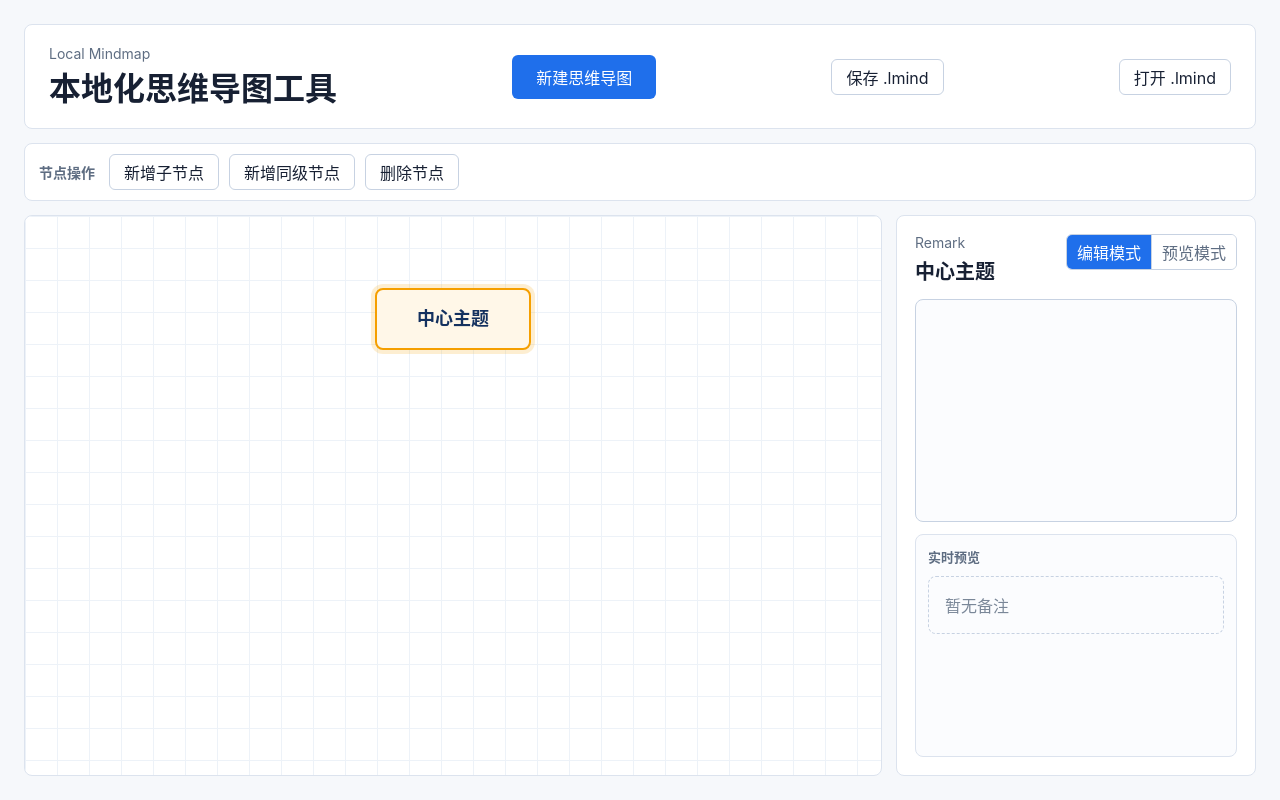
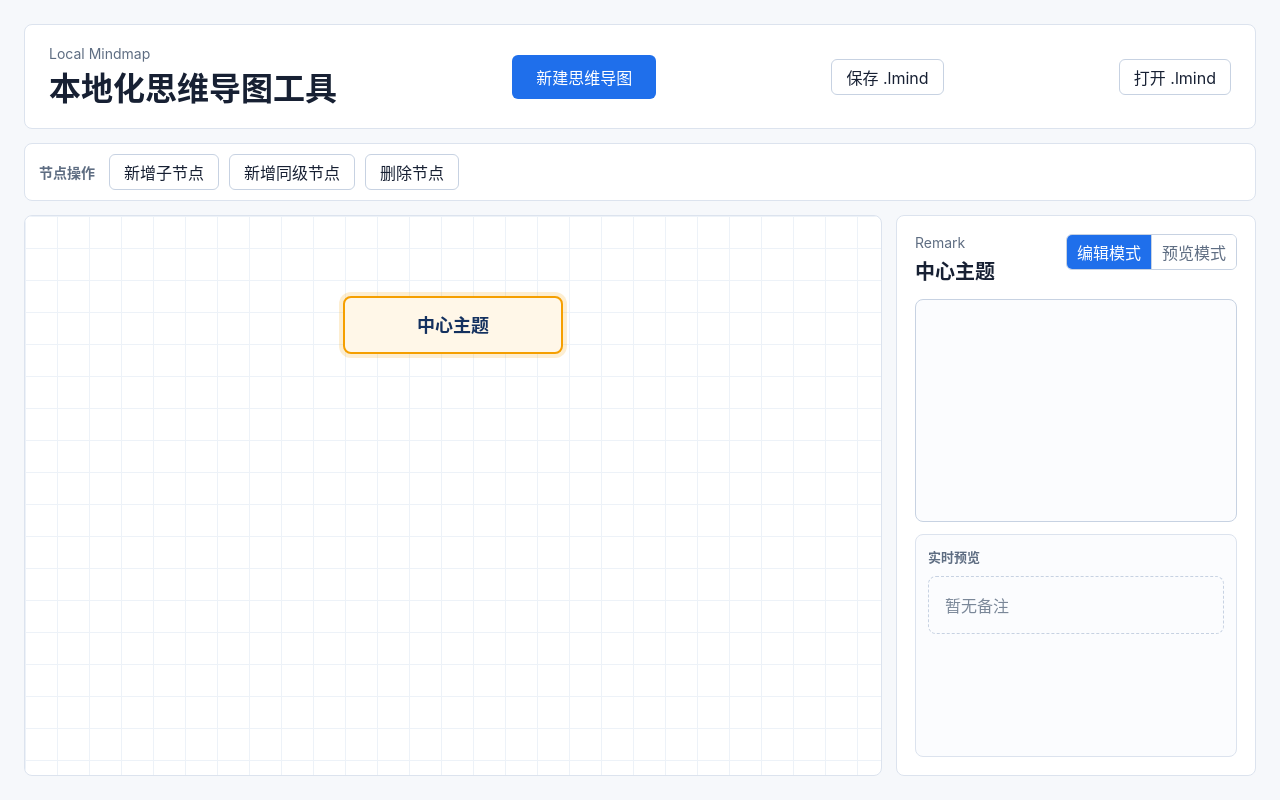
Before and after one commit to hzhexuan1104-hash/local-mindmap, a React (Vite) app: page / in a window 1280 px wide. Built offline with nearby package versions, Linux system fonts and the light colour scheme.

Commit message:
fix: prevent long text overflow in remark panel

```diff
--- a/src/app/App.tsx
+++ b/src/app/App.tsx
@@ -1,4 +1,5 @@
 import { useEffect, useRef, useState } from 'react';
+import { createMindmapLayoutStyle } from '../features/mindmap/layout';
 import { openMindmapFromLocalFile } from '../features/mindmap/openMindmap';
 import { RemarkPanel } from '../features/mindmap/RemarkPanel';
 import { saveMindmapAsLmind } from '../features/mindmap/saveMindmap';
@@ -117,9 +118,10 @@ function MindmapTree({
         }}
       >
         {isEditing ? (
-          <input
+          <textarea
             className="node-editor"
             value={editingText}
+            rows={1}
             autoFocus
             onClick={(event) => event.stopPropagation()}
             onDoubleClick={(event) => event.stopPropagation()}
@@ -127,6 +129,7 @@ function MindmapTree({
             onBlur={onCommitEdit}
             onKeyDown={(event) => {
               if (event.key === 'Enter') {
+                event.preventDefault();
                 onCommitEdit();
               }
             }}
@@ -166,6 +169,7 @@ export function App() {
   const [message, setMessage] = useState('');
   const messageTimerRef = useRef<number | undefined>(undefined);
   const selectedNode = findNodeById(mindmap, selectedNodeId) ?? mindmap;
+  const mindmapLayoutStyle = createMindmapLayoutStyle();
 
   useEffect(() => {
     return () => {
@@ -245,7 +249,7 @@ export function App() {
     }
 
     setMindmap((currentMindmap) => deleteNodeById(currentMindmap, selectedNodeId));
-    setSelectedNodeId('root');
+    setSelectedNodeId(mindmap.id);
     setEditingNodeId(null);
   };
 
@@ -340,7 +344,7 @@ export function App() {
       <div className="workspace-layout">
         <section className="mindmap-canvas" aria-label="思维导图画布">
           <div className="canvas-grid" aria-hidden="true" />
-          <div className="mindmap-tree">
+          <div className="mindmap-tree" style={mindmapLayoutStyle}>
             <MindmapTree
               node={mindmap}
               selectedNodeId={selectedNodeId}
--- a/src/features/mindmap/RemarkPanel.tsx
+++ b/src/features/mindmap/RemarkPanel.tsx
@@ -19,7 +19,7 @@ export function RemarkPanel({
   return (
     <aside className="remark-panel" aria-labelledby="remark-panel-title">
       <div className="remark-panel-header">
-        <div>
+        <div className="remark-title-block">
           <p className="eyebrow">Remark</p>
           <h2 id="remark-panel-title">{selectedNode.text}</h2>
         </div>
--- /dev/null
+++ b/src/features/mindmap/layout.ts
@@ -0,0 +1,27 @@
+import type { CSSProperties } from 'react';
+
+const MINDMAP_LAYOUT = {
+  canvasPadding: 80,
+  childHorizontalGap: 52,
+  childVerticalGap: 64,
+  nodeMinWidth: 144,
+  nodeMaxWidth: 220,
+} as const;
+
+type MindmapLayoutStyle = CSSProperties & {
+  '--mindmap-canvas-padding': string;
+  '--mindmap-child-horizontal-gap': string;
+  '--mindmap-child-vertical-gap': string;
+  '--mindmap-node-min-width': string;
+  '--mindmap-node-max-width': string;
+};
+
+export function createMindmapLayoutStyle(): MindmapLayoutStyle {
+  return {
+    '--mindmap-canvas-padding': `${MINDMAP_LAYOUT.canvasPadding}px`,
+    '--mindmap-child-horizontal-gap': `${MINDMAP_LAYOUT.childHorizontalGap}px`,
+    '--mindmap-child-vertical-gap': `${MINDMAP_LAYOUT.childVerticalGap}px`,
+    '--mindmap-node-min-width': `${MINDMAP_LAYOUT.nodeMinWidth}px`,
+    '--mindmap-node-max-width': `${MINDMAP_LAYOUT.nodeMaxWidth}px`,
+  };
+}
--- a/src/styles/global.css
+++ b/src/styles/global.css
@@ -18,6 +18,7 @@ body {
   margin: 0;
   min-width: 320px;
   min-height: 100vh;
+  overflow-x: hidden;
 }
 
 button {
@@ -29,6 +30,8 @@ input {
 }
 
 .app-shell {
+  width: 100%;
+  max-width: 100vw;
   min-height: 100vh;
   display: flex;
   flex-direction: column;
@@ -38,6 +41,7 @@ input {
 
 .app-header {
   width: 100%;
+  min-width: 0;
   display: flex;
   align-items: center;
   justify-content: space-between;
@@ -90,6 +94,7 @@ h2 {
 }
 
 .node-toolbar {
+  min-width: 0;
   display: flex;
   align-items: center;
   flex-wrap: wrap;
@@ -140,15 +145,20 @@ h2 {
 }
 
 .workspace-layout {
+  width: 100%;
+  max-width: 100%;
   flex: 1;
   min-height: 0;
+  min-width: 0;
   display: grid;
-  grid-template-columns: minmax(0, 1fr) 360px;
+  grid-template-columns: minmax(0, 1fr) minmax(280px, 360px);
   gap: 14px;
+  overflow: hidden;
 }
 
 .mindmap-canvas {
   position: relative;
+  min-width: 0;
   min-height: 520px;
   overflow: auto;
   border: 1px solid #dce3ee;
@@ -173,22 +183,29 @@ h2 {
   display: flex;
   align-items: flex-start;
   justify-content: center;
-  padding: 72px;
+  padding: var(--mindmap-canvas-padding, 80px);
 }
 
 .mindmap-branch {
   position: relative;
+  flex: 0 0 auto;
   display: flex;
   flex-direction: column;
   align-items: center;
+  min-width: max-content;
 }
 
 .mindmap-node {
   position: relative;
   z-index: 1;
-  min-width: 156px;
-  max-width: min(320px, 80vw);
-  padding: 16px 24px;
+  width: var(--mindmap-node-max-width, 220px);
+  min-width: var(--mindmap-node-min-width, 144px);
+  max-width: var(--mindmap-node-max-width, 220px);
+  min-height: 58px;
+  display: flex;
+  align-items: center;
+  justify-content: center;
+  padding: 14px 18px;
   border: 2px solid #1f6feb;
   border-radius: 8px;
   color: #14315f;
@@ -198,7 +215,10 @@ h2 {
   font-size: 18px;
   font-weight: 700;
   line-height: 1.4;
+  white-space: normal;
+  overflow-wrap: anywhere;
   word-break: break-word;
+  hyphens: auto;
   cursor: pointer;
 }
 
@@ -214,30 +234,38 @@ h2 {
 
 .node-editor {
   width: 100%;
-  min-width: 120px;
+  min-width: 0;
+  min-height: 28px;
+  field-sizing: content;
+  resize: none;
+  overflow: hidden;
   border: 0;
   outline: 0;
   color: inherit;
   background: transparent;
   text-align: center;
   font-weight: 700;
+  line-height: 1.4;
+  white-space: normal;
+  overflow-wrap: anywhere;
+  word-break: break-word;
 }
 
 .child-branches {
   position: relative;
   display: flex;
   align-items: flex-start;
-  gap: 36px;
-  margin-top: 56px;
+  gap: var(--mindmap-child-horizontal-gap, 52px);
+  margin-top: var(--mindmap-child-vertical-gap, 64px);
 }
 
 .child-branches::before {
   content: "";
   position: absolute;
-  top: -28px;
+  top: calc(var(--mindmap-child-vertical-gap, 64px) / -2);
   left: 50%;
   width: 2px;
-  height: 28px;
+  height: calc(var(--mindmap-child-vertical-gap, 64px) / 2);
   background: #b7c5d8;
 }
 
@@ -245,8 +273,8 @@ h2 {
   content: "";
   position: absolute;
   top: 0;
-  left: 78px;
-  right: 78px;
+  left: calc(var(--mindmap-node-max-width, 220px) / 2);
+  right: calc(var(--mindmap-node-max-width, 220px) / 2);
   height: 2px;
   background: #b7c5d8;
 }
@@ -254,16 +282,16 @@ h2 {
 .child-branches > .mindmap-branch::before {
   content: "";
   position: absolute;
-  top: -56px;
+  top: calc(var(--mindmap-child-vertical-gap, 64px) * -1);
   left: 50%;
   width: 2px;
-  height: 56px;
+  height: var(--mindmap-child-vertical-gap, 64px);
   background: #b7c5d8;
 }
 
 .child-branches > .mindmap-branch:only-child::before {
-  top: -56px;
-  height: 56px;
+  top: calc(var(--mindmap-child-vertical-gap, 64px) * -1);
+  height: var(--mindmap-child-vertical-gap, 64px);
 }
 
 .child-branches:has(> .mindmap-branch:only-child)::after {
@@ -271,7 +299,10 @@ h2 {
 }
 
 .remark-panel {
+  min-width: 0;
+  max-width: 100%;
   min-height: 520px;
+  overflow: hidden;
   display: flex;
   flex-direction: column;
   gap: 14px;
@@ -282,10 +313,31 @@ h2 {
 }
 
 .remark-panel-header {
+  min-width: 0;
   display: flex;
   align-items: flex-start;
   justify-content: space-between;
   gap: 12px;
+}
+
+.remark-title-block {
+  min-width: 0;
+  max-width: 100%;
+  overflow-wrap: anywhere;
+  word-break: break-word;
+}
+
+.remark-title-block .eyebrow {
+  max-width: 100%;
+  overflow-wrap: anywhere;
+  word-break: break-word;
+}
+
+#remark-panel-title {
+  max-width: 100%;
+  overflow-wrap: anywhere;
+  word-break: break-word;
+  white-space: normal;
 }
 
 .remark-mode-switch {
@@ -315,6 +367,8 @@ h2 {
 }
 
 .remark-edit-layout {
+  min-width: 0;
+  max-width: 100%;
   flex: 1;
   min-height: 360px;
   display: grid;
@@ -323,8 +377,15 @@ h2 {
 }
 
 .remark-editor {
+  width: 100%;
+  max-width: 100%;
+  min-width: 0;
   min-height: 0;
+  box-sizing: border-box;
   resize: none;
+  overflow-wrap: anywhere;
+  word-break: break-word;
+  white-space: pre-wrap;
   padding: 14px;
   border: 1px solid #c7d2e2;
   border-radius: 8px;
@@ -339,8 +400,12 @@ h2 {
 }
 
 .remark-live-preview {
+  max-width: 100%;
+  min-width: 0;
   min-height: 0;
   overflow: auto;
+  overflow-wrap: anywhere;
+  word-break: break-word;
   padding: 12px;
   border: 1px solid #dce3ee;
   border-radius: 8px;
@@ -355,9 +420,14 @@ h2 {
 }
 
 .markdown-preview {
+  width: 100%;
+  max-width: 100%;
+  min-width: 0;
   flex: 1;
   min-height: 360px;
   overflow: auto;
+  overflow-wrap: anywhere;
+  word-break: break-word;
   padding: 4px 2px;
   color: #172033;
   line-height: 1.65;
@@ -378,10 +448,16 @@ h2 {
 .markdown-preview ol,
 .markdown-preview pre,
 .markdown-preview table {
+  max-width: 100%;
+  overflow-wrap: anywhere;
+  word-break: break-word;
   margin: 0 0 12px;
 }
 
 .markdown-preview code {
+  white-space: pre-wrap;
+  overflow-wrap: anywhere;
+  word-break: break-word;
   padding: 2px 5px;
   border-radius: 4px;
   background: #eef2f7;
@@ -389,7 +465,11 @@ h2 {
 }
 
 .markdown-preview pre {
+  max-width: 100%;
   overflow: auto;
+  white-space: pre-wrap;
+  overflow-wrap: anywhere;
+  word-break: break-word;
   padding: 12px;
   border-radius: 8px;
   background: #172033;
@@ -403,6 +483,8 @@ h2 {
 }
 
 .markdown-preview table {
+  max-width: 100%;
+  table-layout: fixed;
   width: 100%;
   border-collapse: collapse;
   font-size: 14px;
@@ -410,6 +492,9 @@ h2 {
 
 .markdown-preview th,
 .markdown-preview td {
+  max-width: 0;
+  overflow-wrap: anywhere;
+  word-break: break-word;
   padding: 8px;
   border: 1px solid #dce3ee;
   text-align: left;
@@ -421,9 +506,14 @@ h2 {
 
 .markdown-preview a {
   color: #1f6feb;
+  overflow-wrap: anywhere;
+  word-break: break-word;
 }
 
 .remark-empty {
+  max-width: 100%;
+  overflow-wrap: anywhere;
+  word-break: break-word;
   padding: 16px;
   border: 1px dashed #c7d2e2;
   border-radius: 8px;
```
